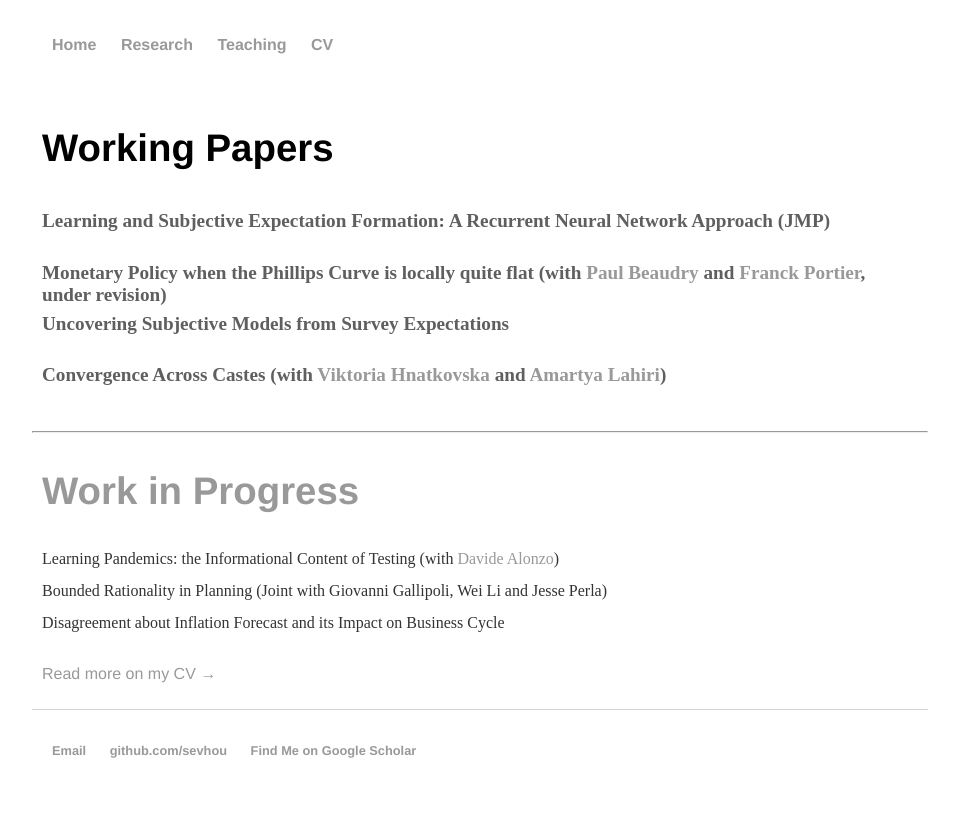
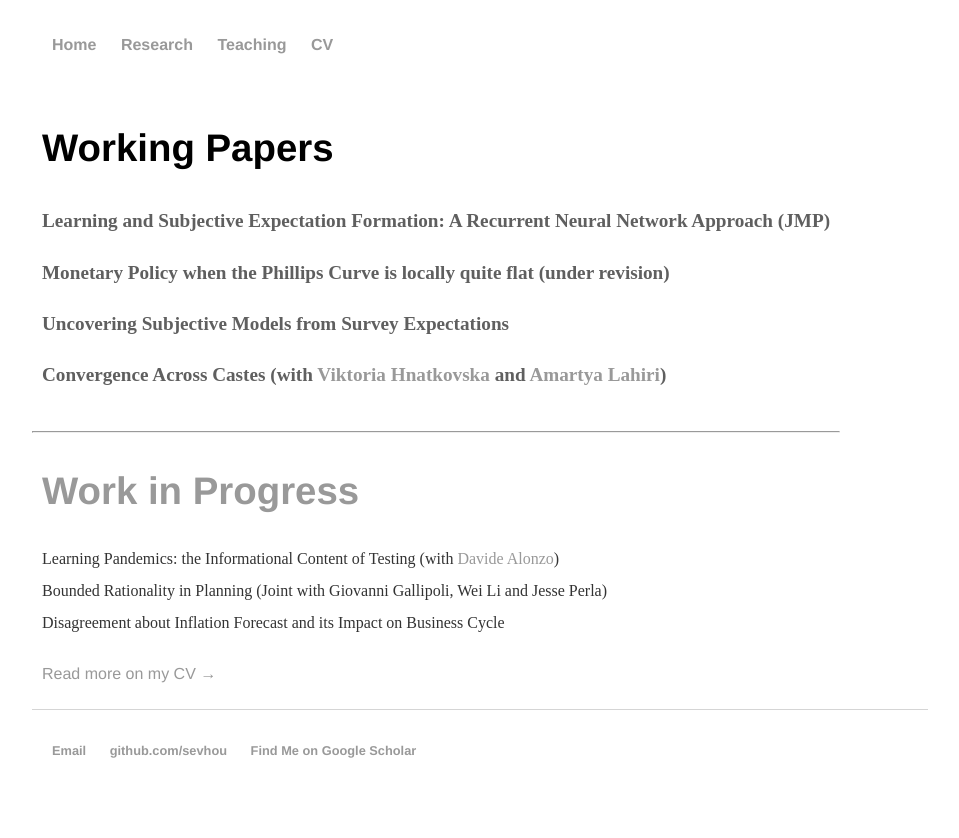
Before and after one commit to sevhou/sevhou.github.io, a Jekyll site: the page built from research/index.html, in a window 1280 px wide. Shown: the part 90-928 px from the top of the page, without its empty margins (160-1119 px from the left). Built offline with Jekyll 4.4.1, drawn with Linux system fonts in a browser that asks for light colours.

Commit message:
Update index.html

```diff
--- a/research/index.html
+++ b/research/index.html
@@ -27,9 +27,10 @@
       </div>
     </div>
 
-    <h2 type="button" class="slide-toggle">Monetary Policy when the  Phillips Curve is locally quite flat (with <a href="https://economics.ubc.ca/faculty-and-staff/paul-beaudry/">Paul Beaudry</a> and <a href="https://fportier.wordpress.com/">Franck Portier</a>, under revision)</h2>
+    <h2 type="button" class="slide-toggle">Monetary Policy when the  Phillips Curve is locally quite flat (under revision)</h2>
     <div class="box">
-        <div class="box-inner">This papers examines an environment where the Phillips curve is locally quite flat and in which a cost channel of monetary policy may also be at play.  The aim of the paper is two fold. First, we highlight conditions under which a relatively flat  Phillips Curve  can invalidate standard prescriptions regarding how monetary policy should be conducted to control inflation. In particular, we discuss the desirability of   a "Go Big or Stay Home" principle for monetary policy under a certain parameter configuration. This principle refers to the desirability of either responding to shocks in a very aggressive way or  not at all, if one aims is to maintain inflation close to target. In the second part of the paper we explore the empirical relevance of the parameter configuration that would favor this principle. To this end,  we provide structural estimates from full model estimation as well as provide evidence based on more direct estimation of the Phillips curve.  The results from both exercises give  substantial support to the configuration of interest.  We use the framework to offer an explanation to recent puzzles associated the behavior of inflation including the possibility of falling into a low inflation trap.
+        <div class="box-inner">with <a href="https://economics.ubc.ca/faculty-and-staff/paul-beaudry/">Paul Beaudry</a> and <a href="https://fportier.wordpress.com/">Franck Portier</a><br>
+		This papers examines an environment where the Phillips curve is locally quite flat and in which a cost channel of monetary policy may also be at play. The aim of the paper is two fold. First, we highlight conditions under which a relatively flat  Phillips Curve  can invalidate standard prescriptions regarding how monetary policy should be conducted to control inflation. In particular, we discuss the desirability of   a "Go Big or Stay Home" principle for monetary policy under a certain parameter configuration. This principle refers to the desirability of either responding to shocks in a very aggressive way or  not at all, if one aims is to maintain inflation close to target. In the second part of the paper we explore the empirical relevance of the parameter configuration that would favor this principle. To this end,  we provide structural estimates from full model estimation as well as provide evidence based on more direct estimation of the Phillips curve.  The results from both exercises give  substantial support to the configuration of interest.  We use the framework to offer an explanation to recent puzzles associated the behavior of inflation including the possibility of falling into a low inflation trap.
 
 <br><a href="https://sevhou.github.io/research/Monetary%20Policy%20when%20the%20Phillips%20Curve%20is%20Locally%20Quite%20Flat.pdf" class="bluebutton">Read More</a>
       </div>
```
